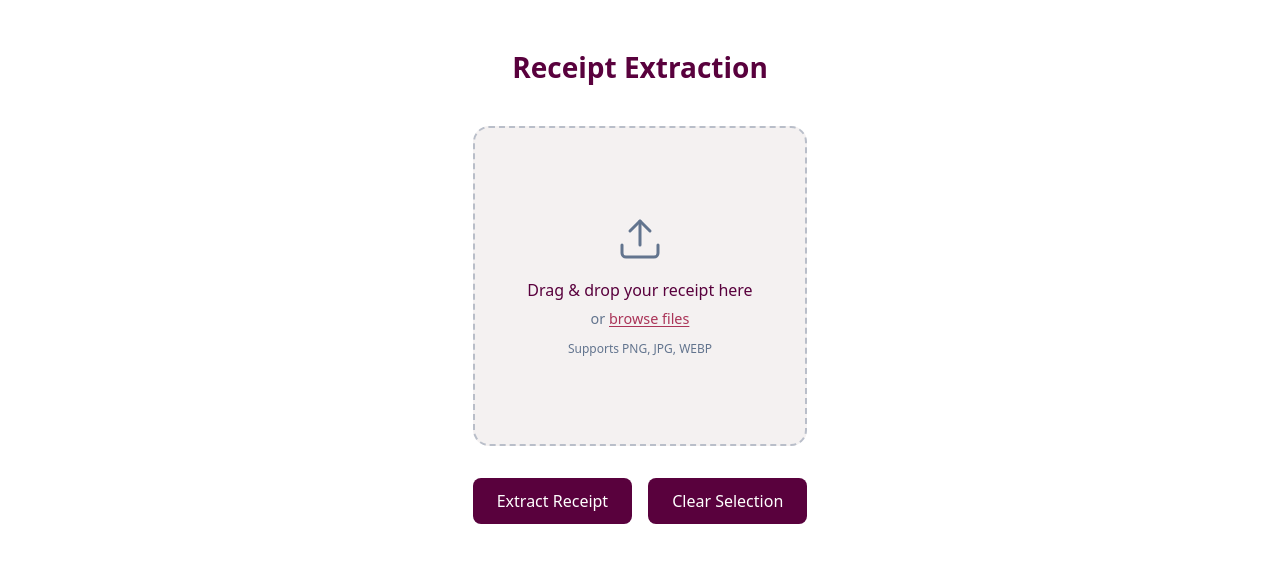
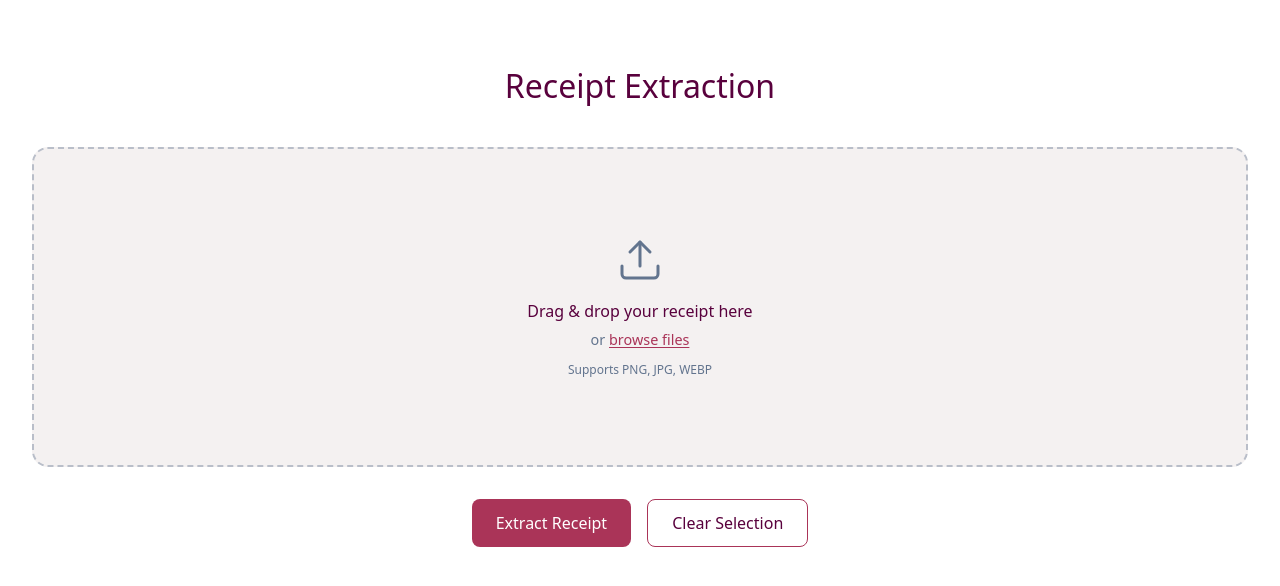
Before and after one commit to bremmdev/receipt-extraction, a Svelte app: page / in a window 1280 px wide. Shown: the top 586 px of the page. Built offline with nearby package versions, Linux system fonts and the light colour scheme.

Commit message:
styling and error handling

```diff
--- a/src/App.svelte
+++ b/src/App.svelte
@@ -1,32 +1,21 @@
 <script lang="ts">
   import type { ReceiptItem } from './lib/types';
-  import FileUpload from './FileUpload.svelte';
+  import FileUpload from './components/FileUpload.svelte';
+  import ExtractedItems from './components/ExtractedItems.svelte';
 
   let receiptItems: ReceiptItem[] = $state([]);
 </script>
 
 <main>
   <h1>Receipt Extraction</h1>
-  <FileUpload onExtract={(data) => (receiptItems = data)} />
-  <ul>
-    {#each receiptItems as item}
-      <li>{item.description} - {item.price}</li>
-    {/each}
-  </ul>
+  <FileUpload onExtract={(data: ReceiptItem[]) => (receiptItems = data)} />
+  <ExtractedItems items={receiptItems} />
 </main>
 
 <style>
-  main {
-    display: flex;
-    flex-direction: column;
-    align-items: center;
-    padding: 3rem 1rem;
-    min-height: 100vh;
-  }
-
   h1 {
-    font-size: 1.75rem;
-    font-weight: 600;
+    font-size: 2rem;
+    font-weight: 500;
     margin-bottom: 2.5rem;
     color: var(--color-dark);
   }
--- /dev/null
+++ b/src/components/ExtractedItems.svelte
@@ -0,0 +1,54 @@
+<script lang="ts">
+    import type { ReceiptItem } from '../lib/types';
+    let { items }: { items: ReceiptItem[] } = $props();
+</script>
+
+{#if items.length > 0}
+<section class="extracted-items">
+<h2>Extracted Items</h2>
+  <ul>
+    {#each items as item}
+      <li><span>{item.description}</span> <span>€{item.price?.toFixed(2)}</span></li>
+    {/each}
+  </ul>
+  </section>
+{/if}
+
+<style>
+
+.extracted-items {
+    width: 100%;
+    max-width: 30rem;
+    margin-top: 4rem;
+
+    h2 {
+    font-size: 1.5rem;
+    font-weight: 500;
+    margin-bottom: 1rem;
+    text-align: center;
+    color: var(--color-dark);
+  }
+
+  ul{
+    list-style: none;
+    padding: 0;
+    margin: 0;
+    display: flex;
+    flex-direction: column;
+    gap: 1rem;
+    margin-top: 2rem;
+    width: 100%;
+    max-width: 30rem;
+  }
+
+  li{
+    font-size: 1rem;
+    display: flex;
+    justify-content: space-between;
+    align-items: center;
+    font-weight: 500;
+    color: var(--color-dark);
+    width: 100%;
+  }
+}
+</style>
--- a/src/FileUpload.svelte
+++ b/src/components/FileUpload.svelte
@@ -1,5 +1,5 @@
 <script lang="ts">
-  import type { ReceiptItem } from './lib/types';
+  import type { ReceiptItem } from '../lib/types';
 
   interface Props {
     onExtract?: (data: ReceiptItem[]) => void;
@@ -7,10 +7,14 @@
 
   let { onExtract }: Props = $props();
 
+  /* STATE */
   let isDragging = $state(false);
   let selectedFile: File | null = $state(null);
+  let isLoading = $state(false);
+  let error = $state<string | null>(null);
   let fileInputEl: HTMLInputElement;
 
+  /* HANDLERS */
   function handleDragOver(e: DragEvent) {
     e.preventDefault();
     isDragging = true;
@@ -42,19 +46,45 @@
     fileInputEl.click();
   }
 
+  function handleClearSelection() {
+    selectedFile = null;
+    error = null;
+    onExtract?.([]);
+  }
+
   async function handleSubmit(e: Event) {
     e.preventDefault();
     const formData = new FormData(e.target as HTMLFormElement);
     formData.append('file', selectedFile as File);
+    error = null;
+    onExtract?.([]);
+    isLoading = true;
     try {
+
+      if(!selectedFile) {
+        throw new Error('No file selected');
+      }
+
       const response = await fetch('https://receipt-extraction-func.azurewebsites.net/api/analyzeReceipt', {
         method: 'POST',
         body: formData,
       });
+
+      if (!response.ok) {
+        throw new Error('Failed to extract receipt');
+      }
+
       const data = await response.json();
       onExtract?.(data);
-    } catch (error) {
+    } catch (e) {
       console.error('Error:', error);
+      if (e instanceof Error) {
+        error = `${e.message}`;
+      } else {
+        error = 'Extracting receipt failed. Please try again.';
+      }
+    } finally {
+      isLoading = false;
     }
   }
 
@@ -100,19 +130,27 @@
   {/if}
 </div>
 <div class="button-container">
-  <button type="submit">Extract Receipt</button>
-  <button type="button" onclick={() => (selectedFile = null)}>Clear Selection</button>
+  <button class="btn-primary" type="submit" disabled={isLoading}>{isLoading ? 'Extracting...' : 'Extract Receipt'}</button>
+  <button class="btn-secondary" type="button" onclick={handleClearSelection} disabled={isLoading}>Clear Selection</button>
 </div>
+{#if error}
+  <div class="error-container">
+    <p class="error">{error}</p>
+  </div>
+{/if}
 </form>
 
 <style>
+  form {
+    width: 100%;
+  }
+
   .dropzone {
     display: flex;
     flex-direction: column;
     align-items: center;
     justify-content: center;
     width: 100%;
-    max-width: 30rem;
     min-height: 20rem;
     border: 2px dashed color-mix(in oklch, var(--color-muted) 40%, transparent);
     border-radius: 1rem;
@@ -214,12 +252,40 @@
     font-size: 1rem;
     font-weight: 500;
     border: none;
-    background: var(--color-dark);
     color: white;
     cursor: pointer;
     transition: background 0.2s;
-    &:hover {
-      background: color-mix(in oklch, var(--color-dark) 80%, white);
+
+    &:disabled {
+      opacity: 0.5;
+      cursor: not-allowed;
+    }
+
+    &.btn-primary {
+      background: var(--color-accent);
+      color: white;
+      &:hover {
+        background: color-mix(in oklch, var(--color-accent) 80%, white);
+      }
+    }
+
+    &.btn-secondary {
+      background: white;
+      color: var(--color-dark);
+      border: 1px solid var(--color-accent);
+      &:hover {
+        background: color-mix(in oklch, var(--color-accent) 10%, white);
+      }
     }
   }
+
+  .error {
+      color: red;
+      font-weight: 500;
+    }
+
+    .error-container {
+      margin-top: 1rem;
+      text-align: center;
+    }
 </style>
--- a/src/style.css
+++ b/src/style.css
@@ -14,3 +14,14 @@
 body {
   font-family: 'system-ui', sans-serif;
 }
+
+main {
+  width: 100%;
+  max-width: 1440px;
+  display: flex;
+  flex-direction: column;
+  align-items: center;
+  padding: 4rem 2rem;
+  min-height: 100vh;
+  margin: 0 auto;
+}
```
